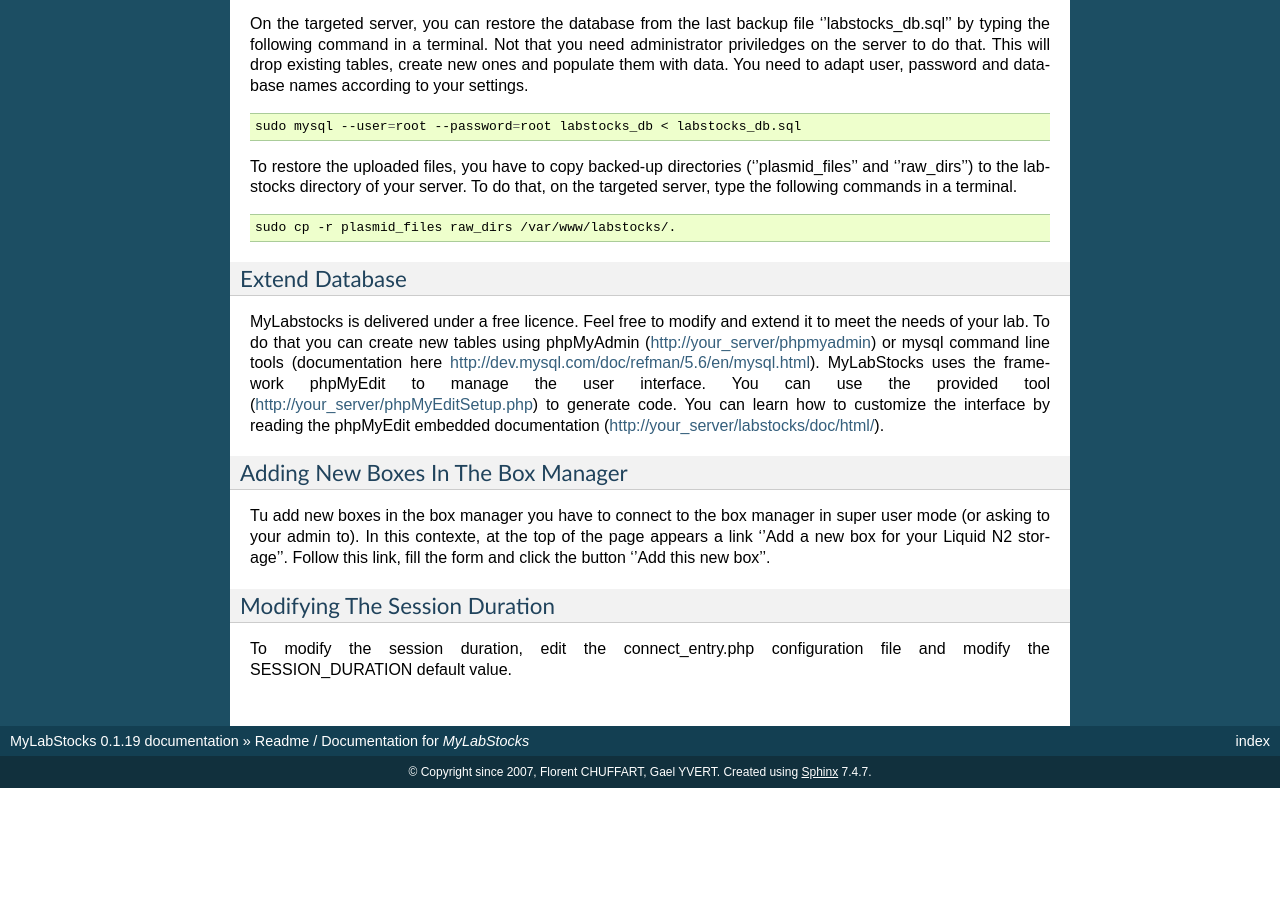
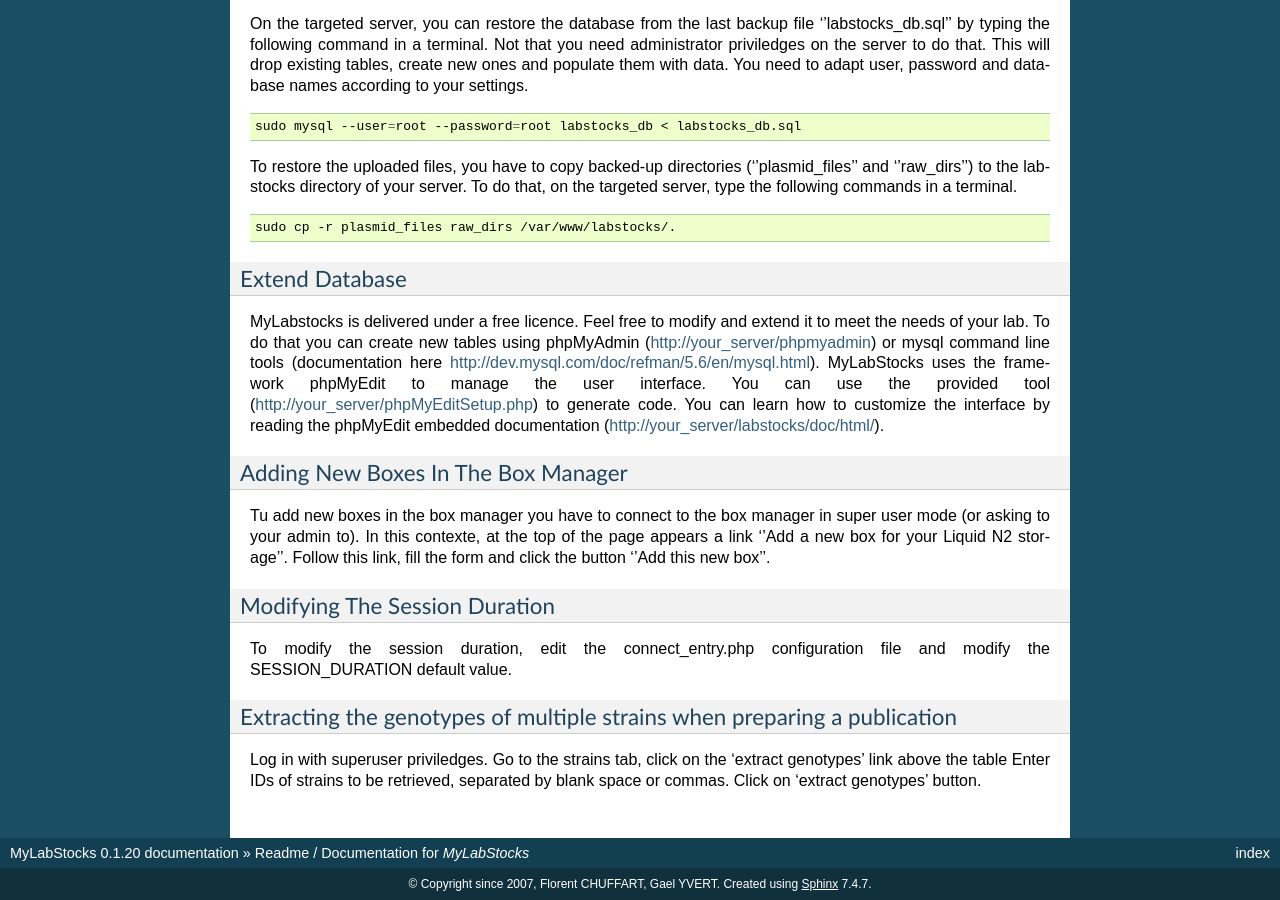
Before and after one commit to fchuffar/mylabstocks, a Sphinx documentation site: the page built from doc/index.rst, in a window 1280 px wide and 900 px high, scrolled down 4346 px. Built offline with Sphinx 7.4.7, drawn with Linux system fonts in a browser that asks for light colours; before the commit the page ends 5134 px from its top, so only the background shows below that; some of the changed text lies outside the part shown.

Commit message:
Updating documentation

```diff
--- a/doc/conf.py
+++ b/doc/conf.py
@@ -50,9 +50,9 @@
 # built documents.
 #
 # The short X.Y version.
-version = '0.1.19'
+version = '0.1.20'
 # The full version, including alpha/beta/rc tags.
-release = '0.1.19'
+release = '0.1.20'
 
 # The language for content autogenerated by Sphinx. Refer to documentation
 # for a list of supported languages.
--- a/doc/index.rst
+++ b/doc/index.rst
@@ -296,3 +296,12 @@
 ------------------------------
 
 To modify the session duration, edit the connect_entry.php configuration file and modify the SESSION_DURATION default value.
+
+
+Extracting the genotypes of multiple strains when preparing a publication
+-------------------------------------------------------------------------
+
+Log in with superuser priviledges.
+Go to the strains tab, click on the 'extract genotypes' link above the table
+Enter IDs of strains to be retrieved, separated by blank space or commas.
+Click on 'extract genotypes' button.
```
Also changed, not shown: 1 other file.
